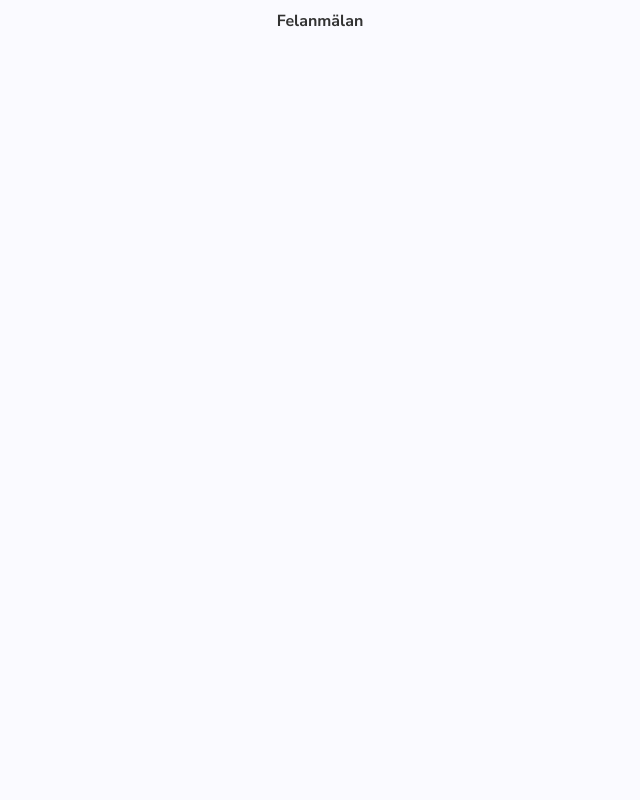
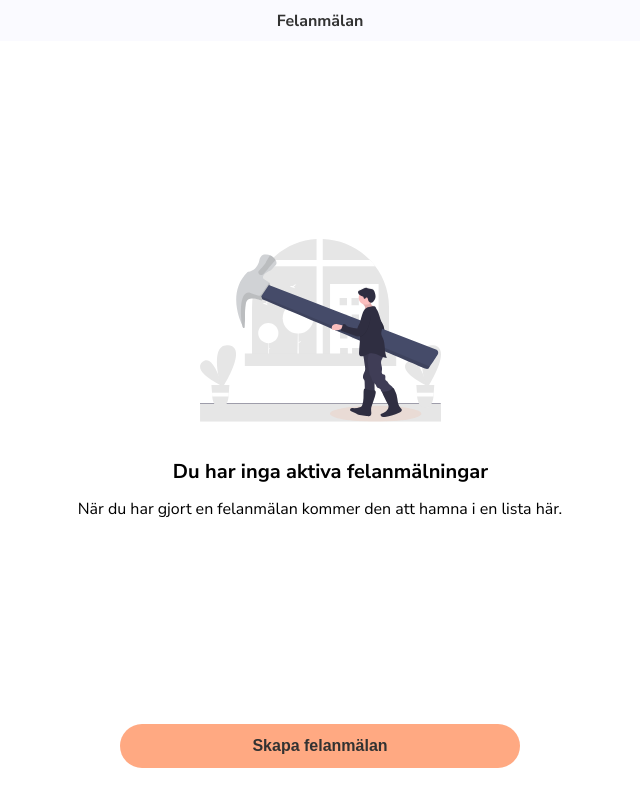
Before and after one commit to allmannyttan/felanmalan, a React (Vite) app in the folder packages/client/: page / in a window 1280 px wide. Before the commit this address had no page. Shown: the whole page, without its empty margins (320-960 px from the left). Built offline with nearby package versions, Linux system fonts and the light colour scheme; the HTML template or start-up script is replaced by a standard one.

Commit message:
feat: add startpage

```diff
--- a/packages/client/src/App.tsx
+++ b/packages/client/src/App.tsx
@@ -10,6 +10,7 @@ import ProgressBar from './components/ProgressBar'
 import { Provider as JotaiProvider } from 'jotai'
 import Layout from './components/Layout'
 import Confirmation from './pages/Confirmation'
+import Start from './pages/Start'
 
 const App = () => {
   const { pathname } = useLocation()
@@ -29,6 +30,7 @@ const App = () => {
           <>
             {showProgressBar.includes(pathname) && <ProgressBar />}
             <Routes>
+              <Route path="/" element={<Start />} />
               <Route path="/plats" element={<Place />} />
               <Route path="/rum" element={<Room />} />
               <Route path="/omrade" element={<Area />} />
--- /dev/null
+++ b/packages/client/src/pages/Start.tsx
@@ -0,0 +1,64 @@
+import Section from '../components/Section'
+import { H1, Paragraph } from '../components/Typography'
+import styled from 'styled-components'
+import Button from '../components/Button'
+import active from '../images/svg/active.svg'
+import { devices } from '../utils/devices'
+
+const Container = styled.div`
+  display: flex;
+  flex-direction: column;
+  align-items: center;
+  text-align: center;
+  overflow: hidden;
+  height: 75vh;
+  justify-content: center;
+  padding: 0 4rem;
+`
+
+const Image = styled.img`
+  margin: 1rem auto;
+`
+
+const FlexH1 = styled(H1)`
+  display: flex;
+  justify-content: center;
+  padding: 0 0 0 1.3rem;
+  margin-bottom: 13px;
+`
+
+const ButtonWrapper = styled.div`
+  max-width: 840px;
+  width: 100%;
+  display: flex;
+  justify-content: center;
+  align-items: flex-end;
+
+  @media only screen and (${devices.tablet}) {
+    bottom: 2rem;
+    position: absolute;
+  }
+`
+
+const Start = () => {
+  return (
+    <Section>
+      <Container>
+        <Image src={active} alt="Active" />
+        <FlexH1>Du har inga aktiva felanmälningar</FlexH1>
+        <Paragraph center={true}>
+          När du har gjort en felanmälan kommer den att hamna i en lista här.
+        </Paragraph>
+      </Container>
+      <ButtonWrapper>
+        <Button
+          text="Skapa felanmälan"
+          to="/plats"
+          onClick={() => console.log('create new felanmälan')}
+        />
+      </ButtonWrapper>
+    </Section>
+  )
+}
+
+export default Start
```
Also changed, not shown: packages/client/src/images/svg/active.svg (added).
